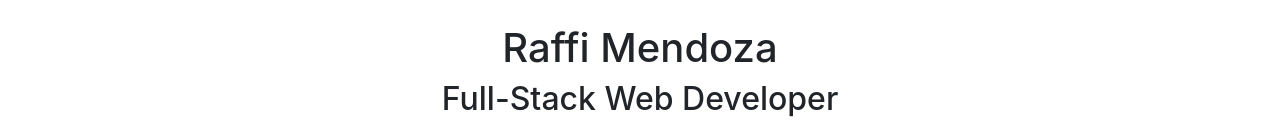
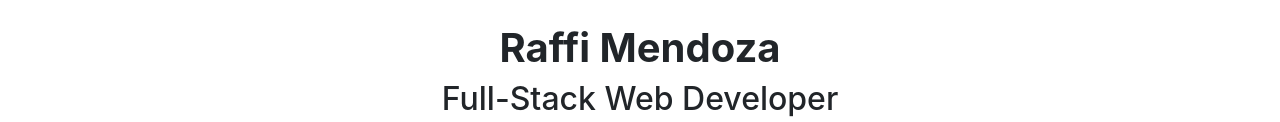
Before and after one commit to mendozaraffi/a1, a plain HTML site: page index.html in a window 1280 px wide. Shown: the part 617-739 px from the top of the page. Drawn offline with nearby package versions, Linux system fonts and the light colour scheme.

Commit message:
Modified html file

```diff
--- a/index.html
+++ b/index.html
@@ -24,7 +24,7 @@
 		</section><br>
 
 
-		<h1 class="text-center"> Raffi Mendoza </h1>
+		<h1 class="text-center font-weight-bold"> Raffi Mendoza </h1>
 		<h2 class="text-center"> Full-Stack Web Developer </h2><br>
 
 		<p class="text-center"> Experienced Marketing Specialist with a demonstrated history of working in the computer software industry. Skilled in Web Development, Analytical Skills, Customer Service, Communication, and Team Building. Strong marketing professional with a Bachelor of Business Administration focused in Marketing from New Era University and extensive Full Stack Web Development from Zuitt.</p>
```
